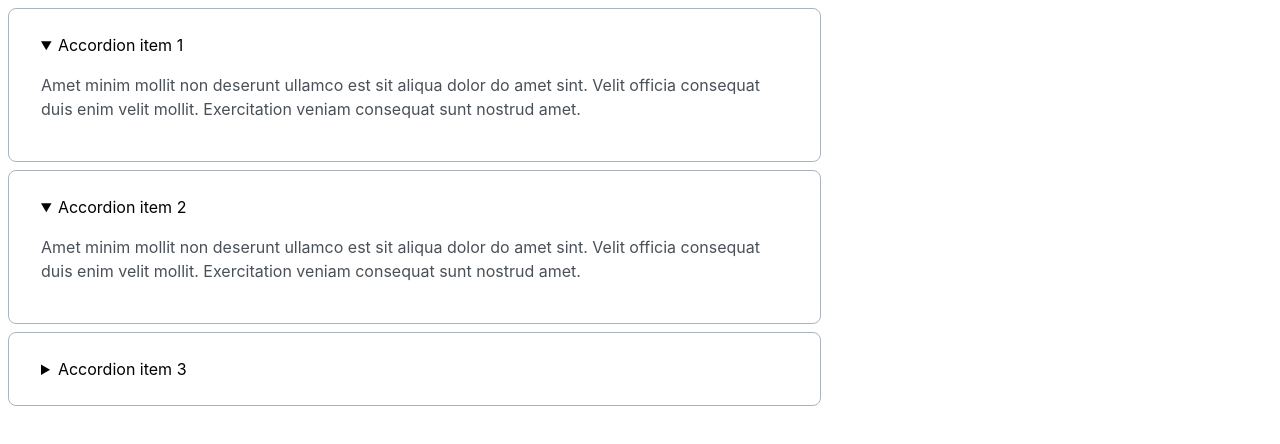
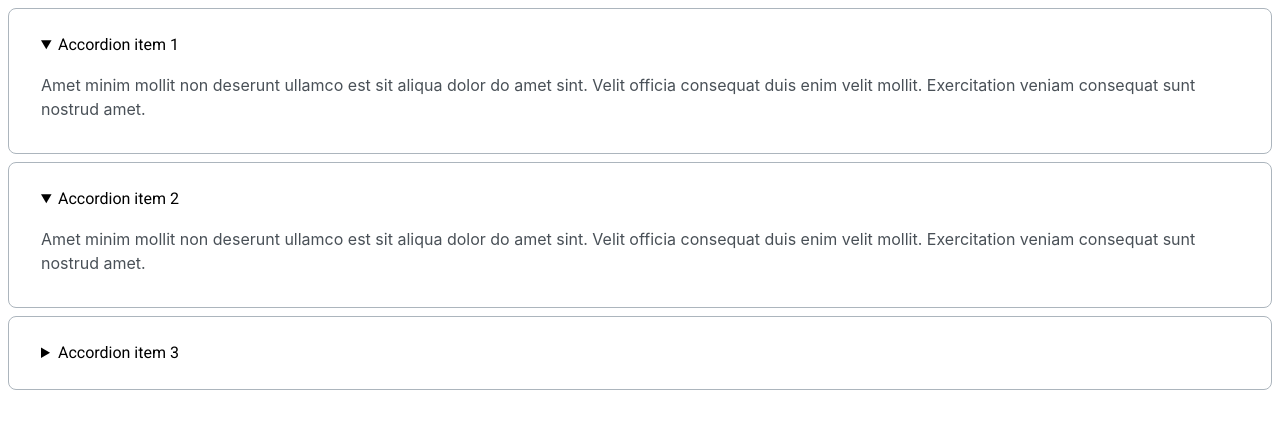
Before and after one commit to js-tasks-ru/htmlcss-20251006_ulyana-kataeva, a website: page 03-lection1/02-accordion/index.html in a window 1280 px wide. Both pictures are taken after a click on the heading "Accordion item 2". Drawn offline with Linux system fonts and the light colour scheme.

Commit message:
03 Accordion Правки по ревью

```diff
--- a/03-lection1/02-accordion/accordion.css
+++ b/03-lection1/02-accordion/accordion.css
@@ -1,10 +1,6 @@
 
 .accordion__summary::-webkit-details-marker {  /* нестандартный псевдоэлемент Google Chrome */
     display: none;
-}
-
-.accordion__summary{
-    font-family: 'Inter', sans-serif;
 }
 
 .accordion__item {
@@ -14,7 +10,6 @@
     font-weight: 400;
     line-height: 24px;
     border: 1px solid var(--grey-3);
-    width: 730px;
     border-radius: 8px;
     padding: 24px 49px 24px 32px;
 }
@@ -23,7 +18,8 @@
     margin-bottom: 0;
 }
 
-.accordion_inner_text {
+.accordion_content {
     color: var(--grey-4);
+    margin: 16px 0 8px;
     font-family: 'Inter', sans-serif;
 }
--- a/03-lection1/02-accordion/index.html
+++ b/03-lection1/02-accordion/index.html
@@ -6,29 +6,31 @@
         <link rel="stylesheet" href="./accordion.css">
     </head>
     <body>
+        <div>
             <details open class="accordion__item">
                 <summary class="accordion__summary">
                     Accordion item 1
                 </summary>
-            <p class="accordion_inner_text">
+                <div class="accordion_content">
                     Amet minim mollit non deserunt ullamco est sit aliqua dolor do amet sint. Velit officia consequat duis enim velit mollit. Exercitation veniam consequat sunt nostrud amet.
-            </p>
+                </div>
             </details>
             <details class="accordion__item">
                 <summary class="accordion__summary">
                     Accordion item 2
                 </summary>
-            <p class="accordion_inner_text">
+                <div class="accordion_content">
                     Amet minim mollit non deserunt ullamco est sit aliqua dolor do amet sint. Velit officia consequat duis enim velit mollit. Exercitation veniam consequat sunt nostrud amet.
-            </p>
+                </div>
             </details>
             <details class="accordion__item">
                 <summary class="accordion__summary">
                     Accordion item 3
                 </summary>
-            <p class="accordion_inner_text">
+                <div class="accordion_content">
                     Amet minim mollit non deserunt ullamco est sit aliqua dolor do amet sint. Velit officia consequat duis enim velit mollit. Exercitation veniam consequat sunt nostrud amet.
-            </p>
+                </div>
             </details>
+        </div>
     </body>
 </html>
```
Lines whose indentation alone changed are shown as unchanged.
